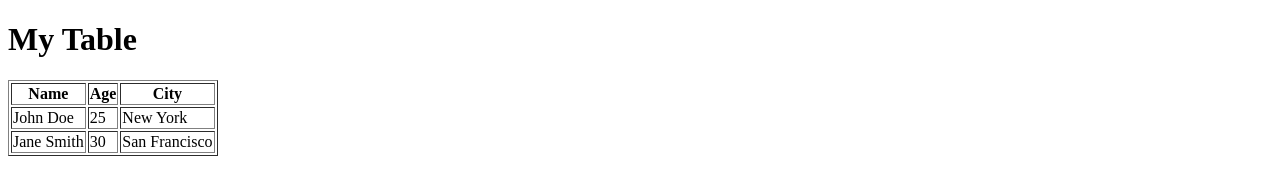
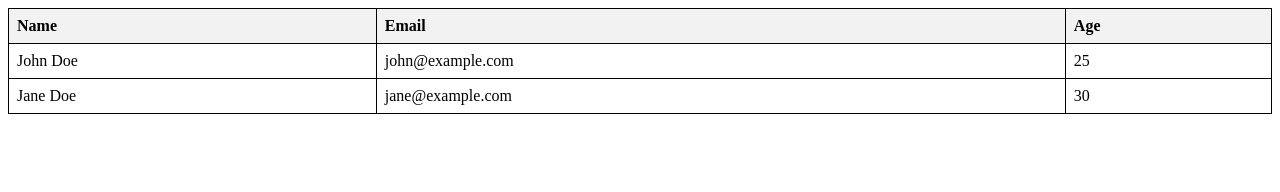
Before and after one commit to bowen1cheng/nc220, a plain HTML site: page index.html in a window 1280 px wide. Drawn offline with Linux system fonts and the light colour scheme.

Commit message:
Update index.html

```diff
--- a/index.html
+++ b/index.html
@@ -1,36 +1,63 @@
 <!DOCTYPE html>
-
 <html lang="en">
 <head>
     <meta charset="UTF-8">
     <meta name="viewport" content="width=device-width, initial-scale=1.0">
-    <title>My Table</title>
+    <title>Editable Table</title>
+    <style>
+        table {
+            border-collapse: collapse;
+            width: 100%;
+        }
+        table, th, td {
+            border: 1px solid black;
+        }
+        th, td {
+            padding: 8px;
+            text-align: left;
+        }
+        th {
+            background-color: #f2f2f2;
+        }
+    </style>
 </head>
 <body>
 
-    <h1>My Table</h1>
-
-    <table border="1">
+<table id="editableTable">
     <thead>
         <tr>
             <th>Name</th>
+            <th>Email</th>
             <th>Age</th>
-                <th>City</th>
         </tr>
     </thead>
     <tbody>
         <tr>
-                <td>John Doe</td>
-                <td>25</td>
-                <td>New York</td>
+            <td contenteditable="true">John Doe</td>
+            <td contenteditable="true">john@example.com</td>
+            <td contenteditable="true">25</td>
         </tr>
         <tr>
-                <td>Jane Smith</td>
-                <td>30</td>
-                <td>San Francisco</td>
+            <td contenteditable="true">Jane Doe</td>
+            <td contenteditable="true">jane@example.com</td>
+            <td contenteditable="true">30</td>
         </tr>
     </tbody>
 </table>
 
+<script>
+    // Add event listeners to the table cells for editing
+    var table = document.getElementById("editableTable");
+    for (var i = 0; i < table.rows.length; i++) {
+        for (var j = 0; j < table.rows[i].cells.length; j++) {
+            table.rows[i].cells[j].addEventListener("input", function() {
+                // Save the edited content to localStorage or send it to a server for storage
+                // For simplicity, we'll just display the edited content in the console
+                console.log("Edited: " + this.textContent);
+            });
+        }
+    }
+</script>
+
 </body>
 </html>
```
Lines whose indentation alone changed are shown as unchanged.
